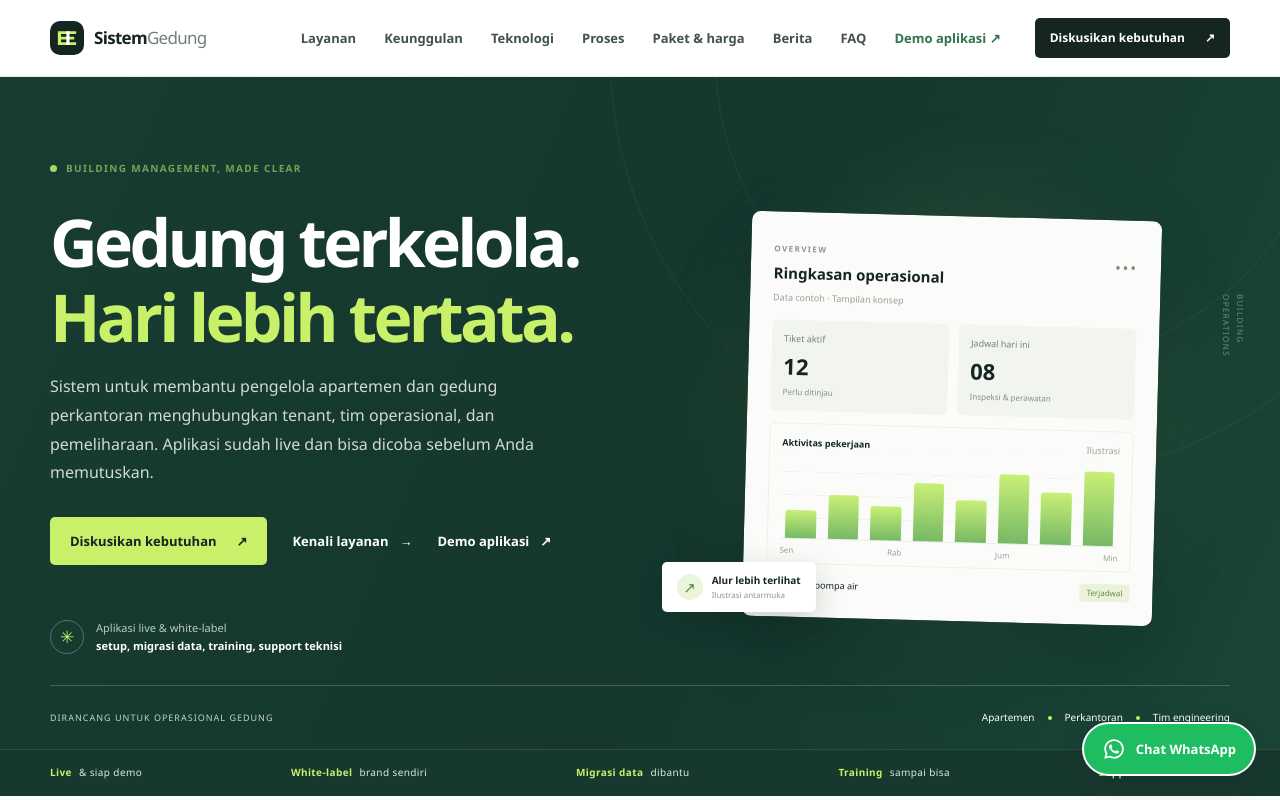
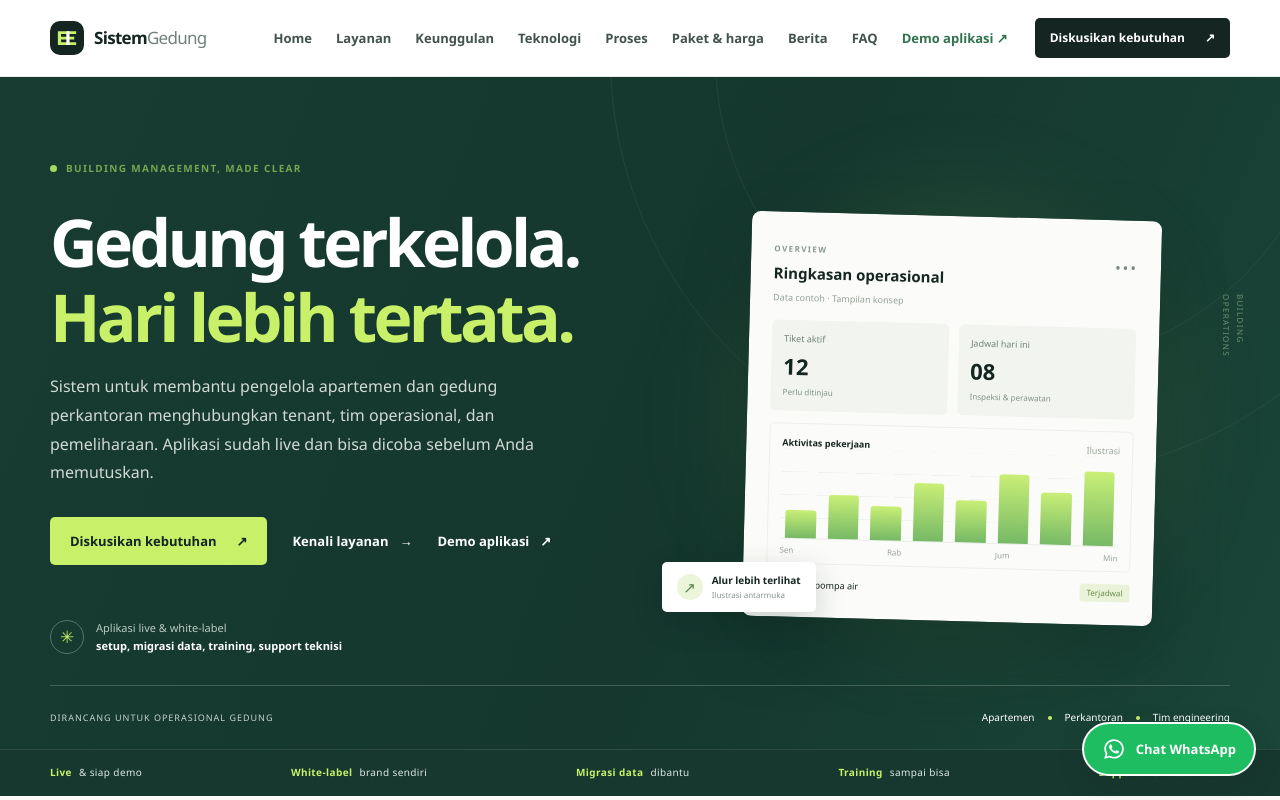
Before and after one commit to gudangcoding/sistemgedung, a Next.js app: page / in a window 1280 px wide. Shown: the top 800 px of the page. Built offline with nearby package versions, Linux system fonts and the light colour scheme; no server answers.

Commit message:
feat: add Home menu link

```diff
--- a/src/app/globals.css
+++ b/src/app/globals.css
@@ -14,7 +14,7 @@ button{cursor:pointer}
 .brand-mark{width:34px;height:34px;background:var(--ink);color:var(--lime);display:grid;place-items:center;border-radius:10px;font-size:13px;letter-spacing:-1px}
 .brand-mark span{color:white}
 .brand-logo{width:34px;height:34px;border-radius:10px;flex:none;object-fit:cover}
-.main-nav{display:flex;gap:28px;margin-left:60px;color:#42524c;font-size:13px;font-weight:600}
+.main-nav{display:flex;gap:24px;margin-left:40px;color:#42524c;font-size:13px;font-weight:600}
 .main-nav a{white-space:nowrap}
 .main-nav a:hover,.text-link:hover{color:var(--green)}
 .main-nav .nav-demo{color:#31734f}
--- a/src/components/site-header.tsx
+++ b/src/components/site-header.tsx
@@ -1,6 +1,6 @@
 import Image from "next/image";
 import Link from "next/link";
-import { demoAppUrl } from "@/lib/site";
+import { demoAppUrl, homeUrl } from "@/lib/site";
 
 export function SiteHeader() {
   return (
@@ -11,6 +11,7 @@ export function SiteHeader() {
           <span>Sistem<span className="brand-light">Gedung</span></span>
         </Link>
         <nav className="main-nav" aria-label="Navigasi utama">
+          <a href={homeUrl}>Home</a>
           <Link href="/#layanan">Layanan</Link>
           <Link href="/#keunggulan">Keunggulan</Link>
           <Link href="/#teknologi">Teknologi</Link>
@@ -24,7 +25,7 @@ export function SiteHeader() {
         <details className="mobile-nav">
           <summary aria-label="Buka navigasi">☰</summary>
           <div className="mobile-menu">
-            <Link href="/#layanan">Layanan</Link><Link href="/#keunggulan">Keunggulan</Link><Link href="/#teknologi">Teknologi</Link>
+            <a href={homeUrl}>Home</a><Link href="/#layanan">Layanan</Link><Link href="/#keunggulan">Keunggulan</Link><Link href="/#teknologi">Teknologi</Link>
             <Link href="/#proses">Proses</Link><Link href="/harga">Paket & harga</Link><Link href="/berita">Berita</Link>
             <Link href="/#faq">FAQ</Link><Link href="/demo">Diskusikan kebutuhan</Link>
             <a href={demoAppUrl} target="_blank" rel="noopener noreferrer">Demo aplikasi ↗</a>
--- a/src/lib/site.ts
+++ b/src/lib/site.ts
@@ -4,6 +4,7 @@ export const siteUrl = new URL(configuredSiteUrl || "https://sistemgedung.com");
 export const siteOrigin = siteUrl.origin;
 export const siteName = "SistemGedung";
 export const siteTitle = "SistemGedung — Aplikasi Manajemen Gedung";
+export const homeUrl = "https://www.sistemgedung.com/";
 export const demoAppUrl =
   process.env.NEXT_PUBLIC_DEMO_APP_URL?.trim() || "https://bm.gudangcoding.my.id/login";
 
```
